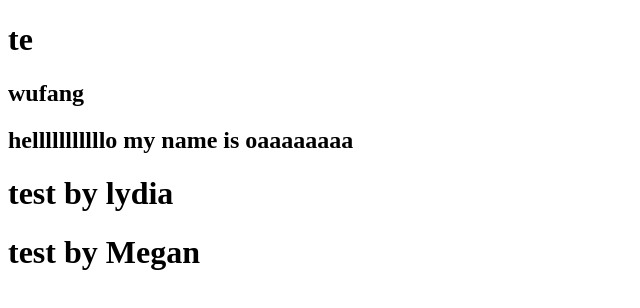
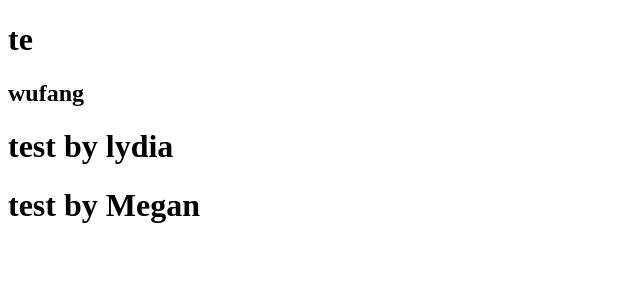
Before and after one commit to got1128/te, a plain HTML site: page index.html in a window 1280 px wide. Shown: the whole page, without its empty margins (0-640 px from the left). Drawn offline with Linux system fonts and the light colour scheme.

Commit message:
Revert "oaaa"

```diff
--- a/index.html
+++ b/index.html
@@ -11,7 +11,6 @@
 <body>
     <h1>te</h1>
     <h2>wufang</h2>
-    <h2>helllllllllllo my name is oaaaaaaaa</h2>
     <h1>test by lydia</h1>
     <h1>test by Megan</h1>
 </body>
```
